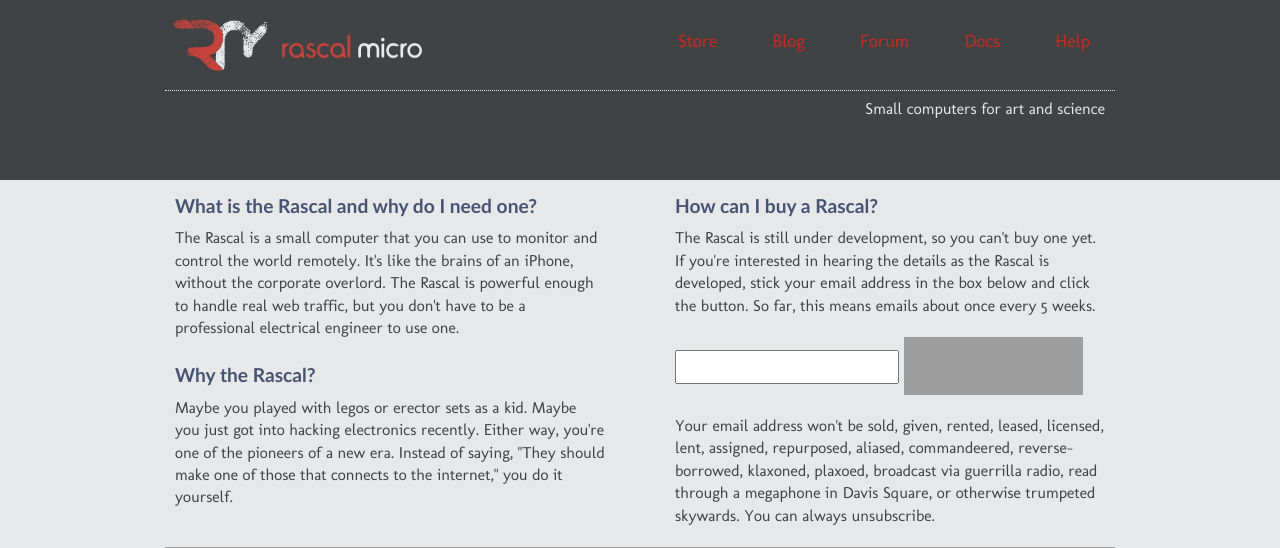
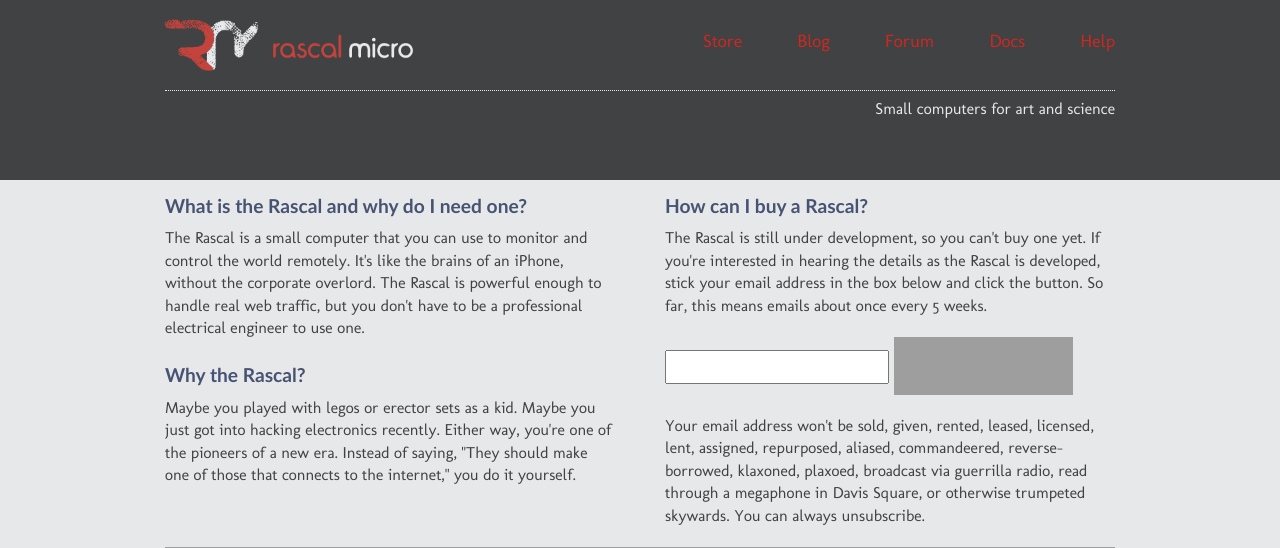
Before and after one commit to rascalmicro/rascal-www, a PHP site: page / in a window 1280 px wide. Shown: the top 548 px of the page. Run offline with PHP 8.4, Linux system fonts and the light colour scheme; style sheets or scripts are compiled from the project's sources; some libraries are stand-ins or nearby versions; some web fonts are replaced; grey boxes are pictures that could not be loaded.

Commit message:
Fix padding to line everything up

```diff
--- a/style.less
+++ b/style.less
@@ -87,8 +87,7 @@
 
 #nav li {
     display: inline;
-    padding-left: 25px;
-    padding-right: 25px;
+    padding-left: 50px;
 }
 
 img {
@@ -102,6 +101,7 @@
     height: 70px;
     border: none;
     margin-top: -20px;
+    margin-left: -9px;
 }
 
 #mc-embedded-subscribe {
@@ -129,6 +129,8 @@
 
 p, .mc-field-group {
     padding: 10px;
+    padding-left: 0px;
+    padding-right: 0px;
 }
 
 ul, ol {
@@ -140,7 +142,6 @@
 h1, h2, h3, h4, h5, h6 {
     font-family: "Trebuchet MS",Verdana,sans-serif;
     padding-top: 15px;
-    padding-left: 10px;
     font-weight: bold;
 }
 
```
